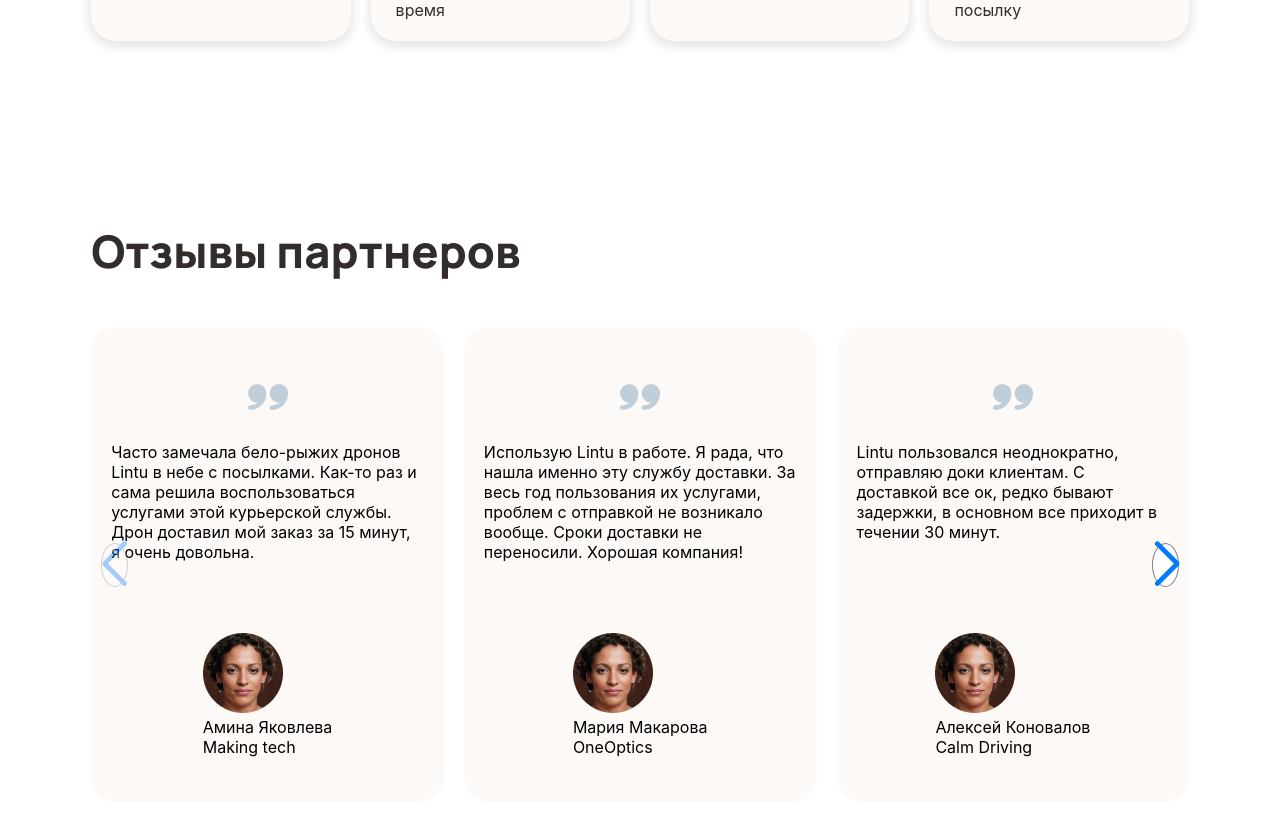
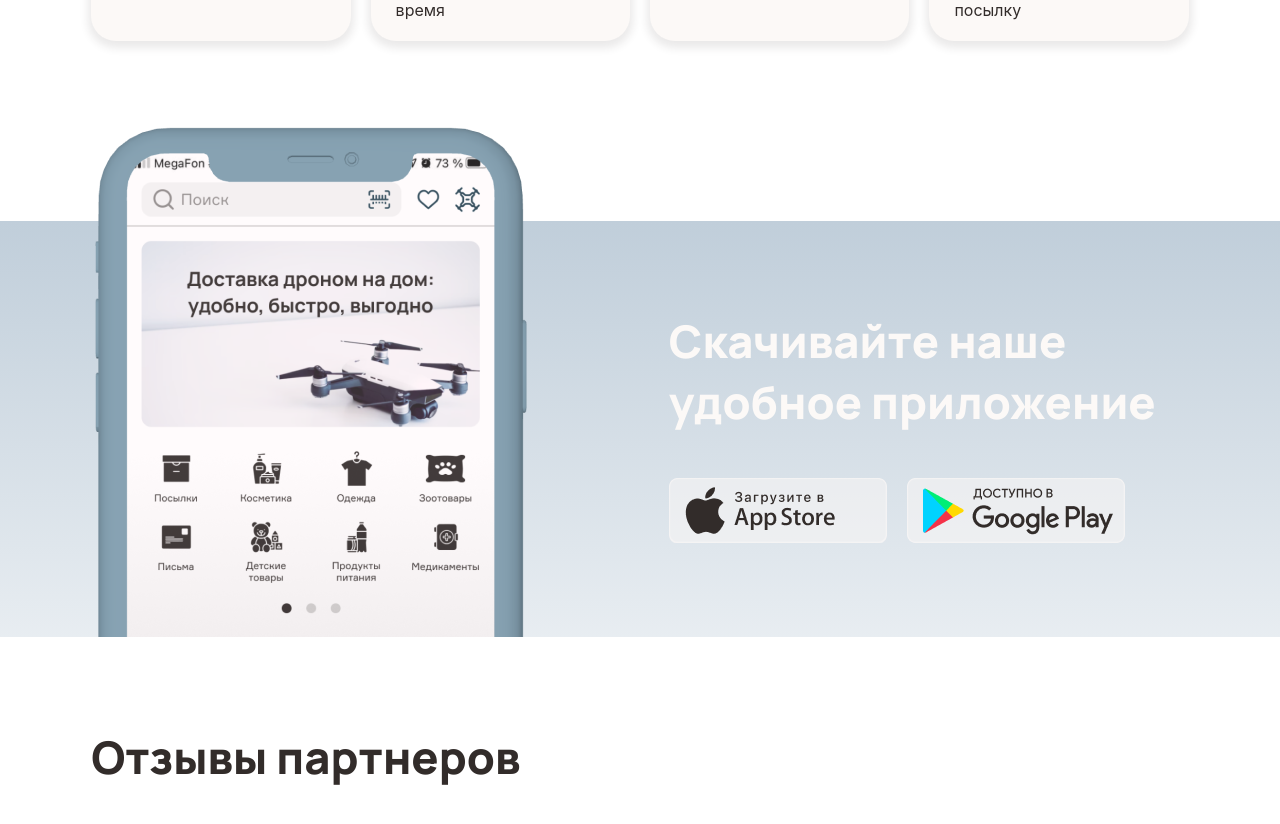
Before and after one commit to TabulaWeb/drone, a Next.js app: page / in a window 1280 px wide. Shown: the part 3061-3885 px from the top of the page. Built offline with nearby package versions, Linux system fonts and the light colour scheme.

Commit message:
download

```diff
--- /dev/null
+++ b/components/Download.jsx
@@ -0,0 +1,31 @@
+import styles from '../styles/Download.module.css';
+import Image from 'next/image';
+import GooglePlay from '../public/GooglePlay.png';
+import AppStore from '../public/AppStore.png';
+import phoneApp from '../public/phoneApp.png';
+
+const Download = () => {
+    return (
+        <section className={styles.download}>
+            <div className='container download-container'>
+                <div className={styles.downloadImage}>
+                    <Image src={phoneApp} alt='phone app' />
+                </div>
+
+                <div className={styles.downloadText}>
+                    <h2 className={styles.downloadTextTitle}>Скачивайте наше удобное приложение</h2>
+                    <div className={styles.downloadTextLinks}>
+                        <a className='downloadTextLink' href="#">
+                            <Image src={AppStore} alt='app store' />
+                        </a>
+                        <a className='downloadTextLink' href="#">
+                            <Image src={GooglePlay} alt='google play' />
+                        </a>
+                    </div>
+                </div>
+            </div>
+        </section>
+    )
+}
+
+export default Download;
--- a/pages/index.tsx
+++ b/pages/index.tsx
@@ -4,7 +4,8 @@ import OrderForm from '../components/OrderForm';
 import Reviews from '../components/Reviews';
 import Work from '../components/Work';
 import Services from '../components/Services';
-import Main from '../components/Main'
+import Main from '../components/Main';
+import Download from '../components/Download';
 
 const Home: NextPage = () => {
   return (
@@ -12,6 +13,7 @@ const Home: NextPage = () => {
       <Main />
       <Services />
       <Work />
+      <Download />
       <Reviews />
       <OrderForm />
     </>
--- /dev/null
+++ b/styles/Download.module.css
@@ -0,0 +1,30 @@
+.download {
+    padding: 90px 0;
+    background: linear-gradient(180deg, #C0CEDA 0%, rgba(192, 206, 218, 0.37) 100%);
+}
+
+.downloadTextTitle {
+    font-family: 'Manrope';
+    font-weight: 800;
+    font-size: 45px;
+    line-height: 61px;
+    margin-bottom: 45px;
+    color: #FCF9F7;
+}
+
+.downloadTextLinks {
+    display: flex;
+    flex-direction: row;
+    gap: 0 20px;
+}
+
+.downloadText {
+    max-width: 520px;
+    margin-left: auto;
+}
+
+.downloadImage {
+    position: absolute;
+    left: 4%;
+    bottom: -93.5px;
+}
--- a/styles/globals.css
+++ b/styles/globals.css
@@ -156,6 +156,7 @@ a {
 
 .work {
   padding: 90px 0;
+  padding-bottom: 180px;
 }
 
 .servicesText {
@@ -328,3 +329,7 @@ a {
   padding-top: 90px;
   padding-bottom: 90px;
 }
+
+.download-container {
+  position: relative;
+}
```
Also changed, not shown: public/phoneApp.png (added).
